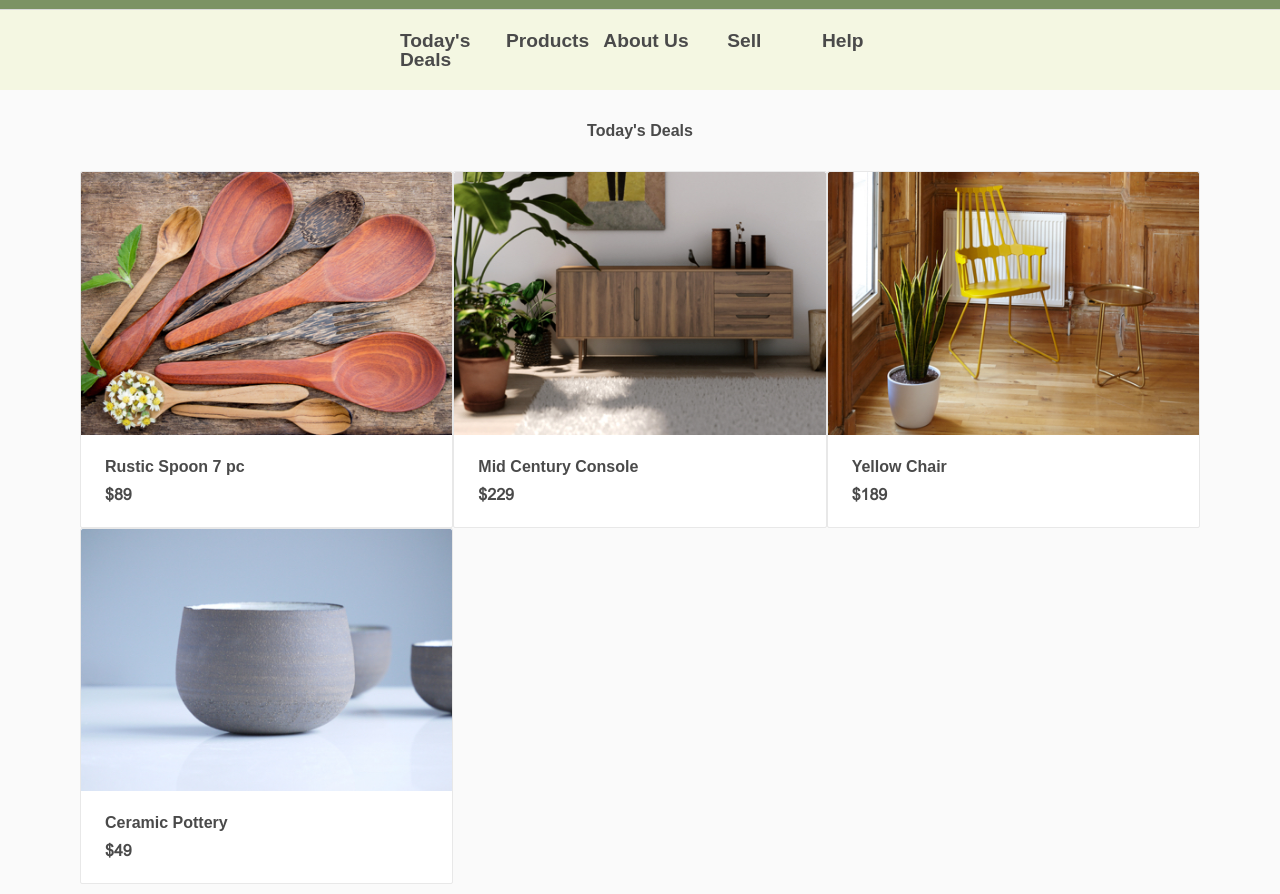
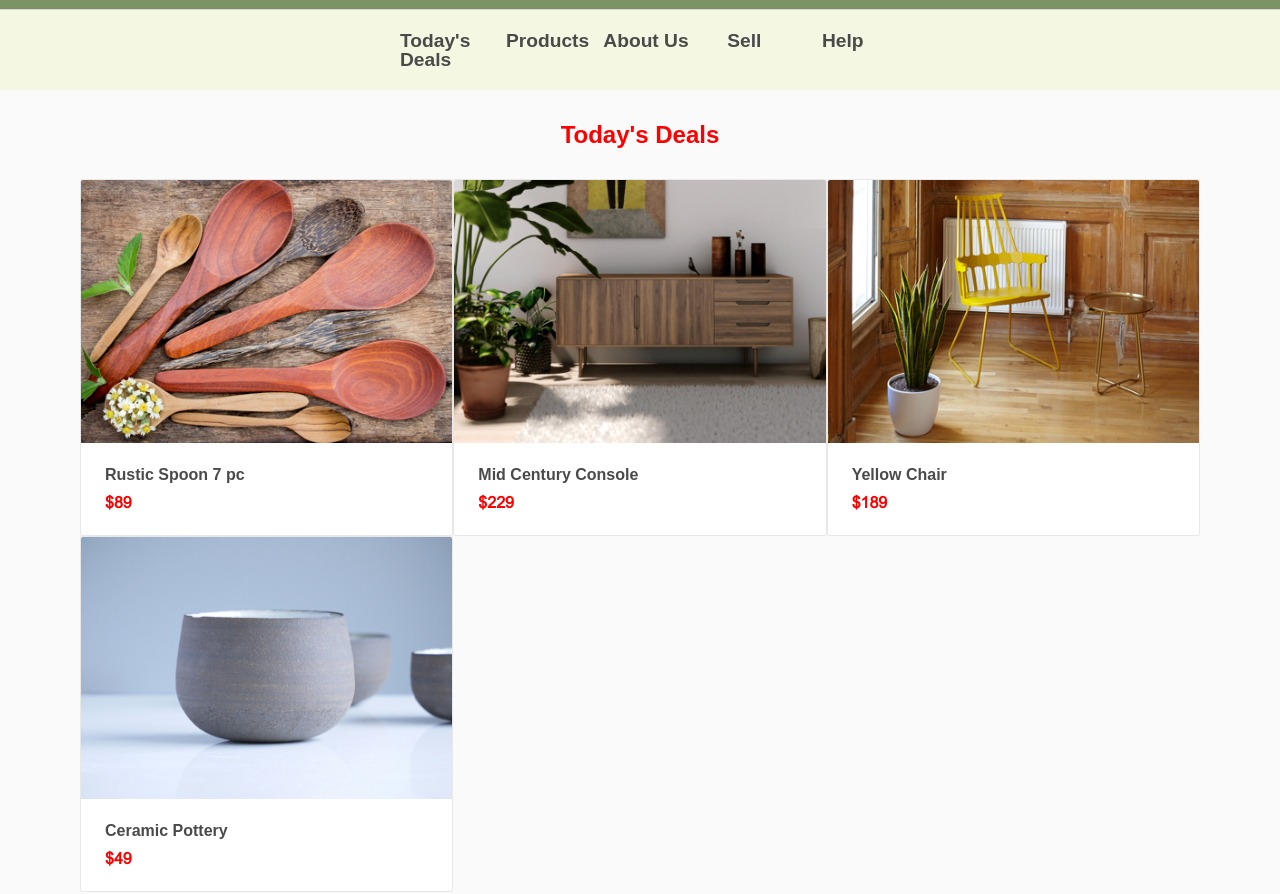
Before and after one commit to AnnieTaylorCHEN/WareHouse, a plain HTML site: page ware-house-starting-code/deals.html in a window 1280 px wide. Shown: the part 65-959 px from the top of the page. Drawn offline with Linux system fonts and the light colour scheme; a web font is replaced by a local one.

Commit message:
Edit deals page.

```diff
--- a/ware-house-starting-code/deals.html
+++ b/ware-house-starting-code/deals.html
@@ -4,6 +4,7 @@
   <title>WareHouse</title>
   <link rel="stylesheet" type="text/css" href="resources/css/reset.css">
   <link rel="stylesheet" type="text/css" href="resources/css/base.css">
+  <link rel="stylesheet" type="text/css" href="resources/css/deals.css">
 </head>
 <body>
   <div class="container">
@@ -12,7 +13,7 @@
 
     <header>
       <div class="image-container">
-        <a href="index.html"><img src="resources/img/home.png"></a>
+        <a href="index.html"><img src="resources/img/Home.png"></a>
       </div>
       <div class="search-bar">
         <input type="text" name="search" placeholder="Search for items">
@@ -40,7 +41,7 @@
           </div>
           <div class="description">
             <h3>Rustic Spoon 7 pc</h3>
-            <span class="price">$89</span>
+            <span class="deal price">$89</span>
           </div>
         </a>
 
@@ -50,7 +51,7 @@
           </div>
           <div class="description">
             <h3>Mid Century Console</h3>
-            <span class="price">$229</span>
+            <span class="deal price">$229</span>
           </div>
         </a>
 
@@ -60,7 +61,7 @@
           </div>
           <div class="description">
             <h3>Yellow Chair</h3>
-            <span class="price">$189</span>
+            <span class="deal price">$189</span>
           </div>
         </a>
 
@@ -70,7 +71,7 @@
           </div>
           <div class="description">
             <h3>Ceramic Pottery</h3>
-            <span class="price">$49</span>
+            <span class="deal price">$49</span>
           </div>
         </a>
 
@@ -80,7 +81,7 @@
     <!-- Footer -->
 
     <footer>
-      <img src="resources/img/home.png">
+      <img src="resources/img/Home.png">
       <div class="links">
         <h4>Get to know us</h4>
         <a href="#">About us</a>
--- /dev/null
+++ b/ware-house-starting-code/resources/css/deals.css
@@ -0,0 +1,9 @@
+
+.product-list-section h2{
+    font-size: 1.5rem;
+    color:red;
+}
+
+.product-item .deal, .price {
+    color: red;
+}
```
